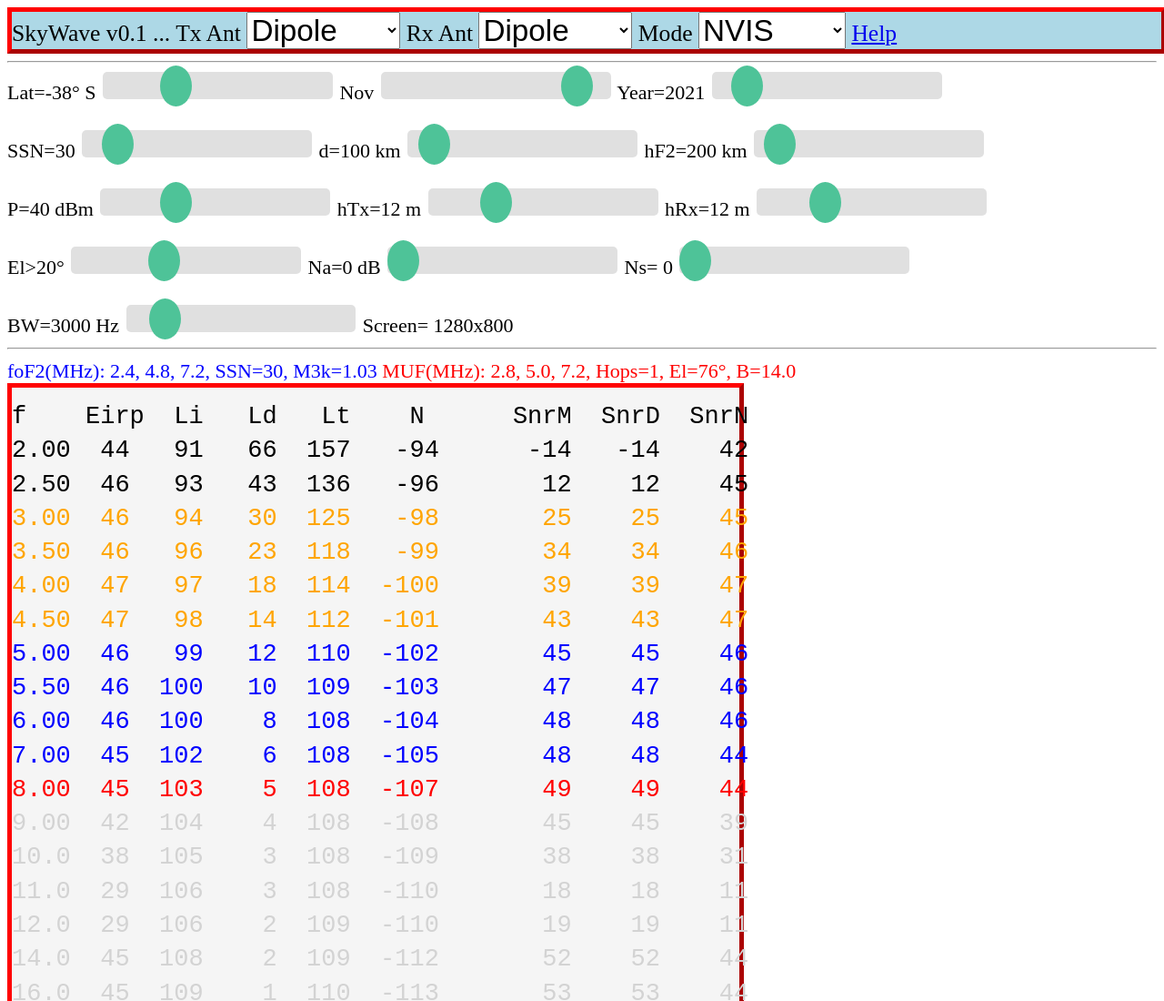
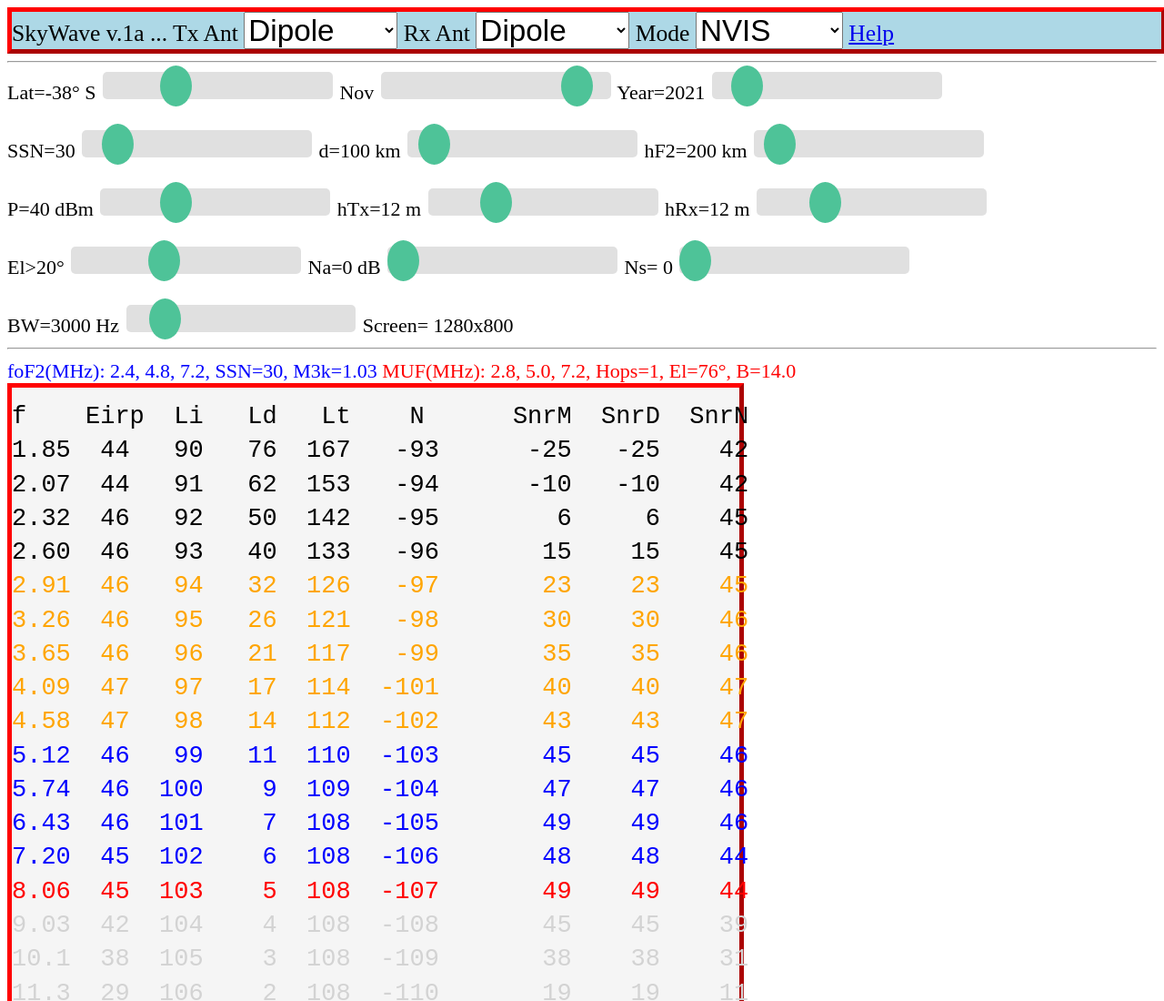
Before and after one commit to TinoPavic/SkyWave, a plain HTML site: page index.html in a window 1280 px wide. Shown: the top 1100 px of the page at 91% size. Drawn offline with Linux system fonts and the light colour scheme.

Commit message:
Add files via upload

```diff
--- a/atten.js
+++ b/atten.js
@@ -170,13 +170,13 @@ function mufUpdate(nvis) {    // FOT text update
   s= "f    Eirp  Li   Ld   Lt    N      SnrM  SnrD  SnrN";
   document.getElementById("slidV17").innerHTML=s;
 
-  nvis.freq=1.5;
+  nvis.freq=1.65;
   var mf=nvis.muf1*1.18;
   for ( i=0; i<24; i++) {
       nvisCheck(nvis);
-      nvis.freq += 0.5;
-      if(i>8) nvis.freq+=0.5;
-      if(i>14) nvis.freq+=1;
+      nvis.freq *= 1.12;
+      //if(i>8) nvis.freq+=0.5;
+      //if(i>14) nvis.freq+=1;
       mf=nvis.muf3*1.18;
       co="black";
       if(nvis.freq > nvis.muf1) co="orange";
@@ -224,35 +224,10 @@ function mufUpdate(nvis) {    // FOT text update
 }
 
 function setFot(n, s, co) {    // FOT text update
-  var element = document.getElementById("fot1");
-  if(n==2) element = document.getElementById("fot2");
-  if(n==3) element = document.getElementById("fot3");
-  if(n==4) element = document.getElementById("fot4");
-  if(n==5) element = document.getElementById("fot5");
-  if(n==6) element = document.getElementById("fot6");
-  if(n==7) element = document.getElementById("fot7");
-  if(n==8) element = document.getElementById("fot8");
-  if(n==9) element = document.getElementById("fot9");
-  if(n==10) element = document.getElementById("fot10");
-  if(n==11) element = document.getElementById("fot11");
-  if(n==12) element = document.getElementById("fot12");
-  if(n==13) element = document.getElementById("fot13");
-  if(n==14) element = document.getElementById("fot14");
-  if(n==15) element = document.getElementById("fot15");
-  if(n==16) element = document.getElementById("fot16");
-  if(n==17) element = document.getElementById("fot17");
-  if(n==18) element = document.getElementById("fot18");
-  if(n==19) element = document.getElementById("fot19");
-  if(n==20) element = document.getElementById("fot20");
-  if(n==21) element = document.getElementById("fot21");
-  if(n==22) element = document.getElementById("fot22");
-  if(n==23) element = document.getElementById("fot23");
-  if(n==24) element = document.getElementById("fot24");
+  var sel="fot"+n;
+  var element = document.getElementById(sel);
   element.innerHTML=s;
   element.style.color=co;
-  //var fs = window.innerWidth;
-  //if(fs>1200)
-  //element.style.fontsize="10px";
 }
 
 function month2str(n) {    // FOT text update
--- a/index.html
+++ b/index.html
@@ -2,7 +2,7 @@
 <html>
 
 <head>
-<title>SkyWave v0.1 by Tino Pavic VK3EGN</title>
+<title>SkyWave v.1a by Tino Pavic VK3EGN</title>
 </head>
 
 <body>
@@ -57,7 +57,7 @@
 </style>
 
 <div class="myDiv">
-  <a id="str2">SkyWave v0.1 ... Tx Ant</a>
+  <a id="str2">SkyWave v.1a ... Tx Ant</a>
   <select style="font-size: 1.3em" id="antenna" name="antenna" onchange="selChange()">
     <option value=1 selected>Dipole</option>
     <option value=2>CASG-A1</option>
```
